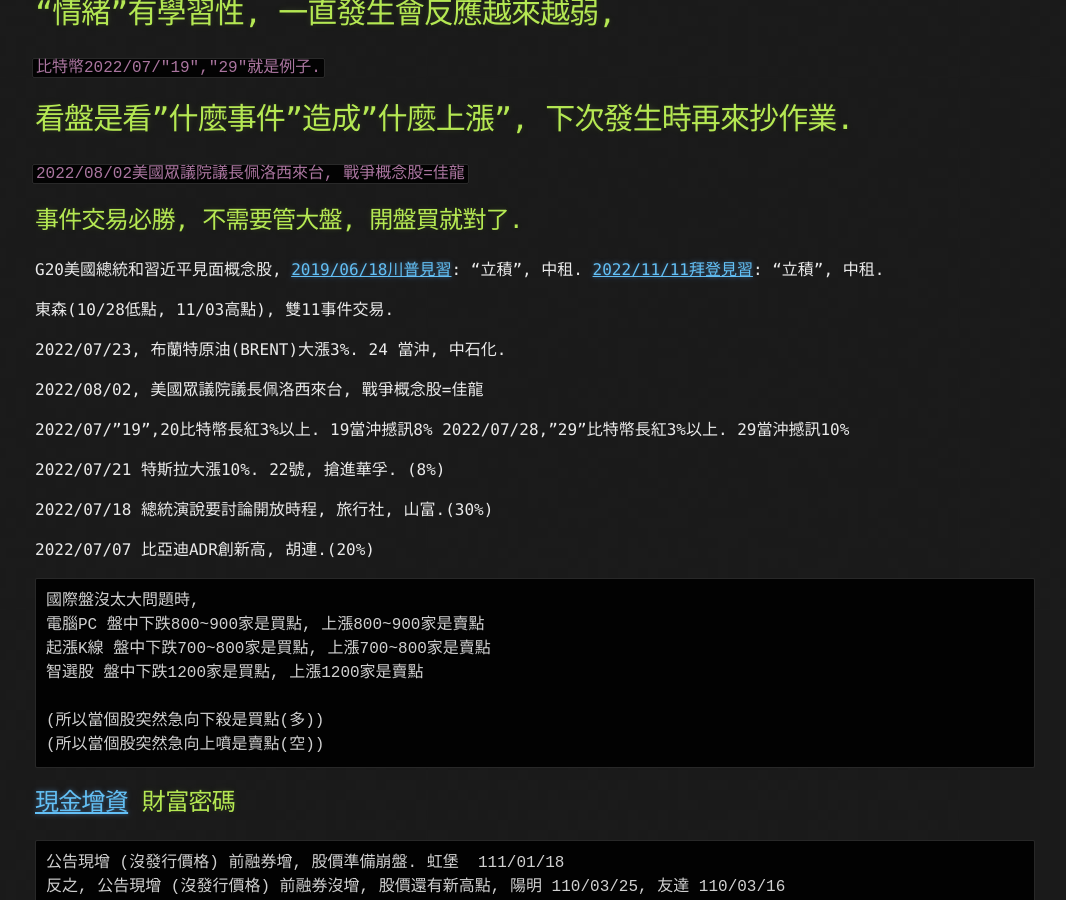
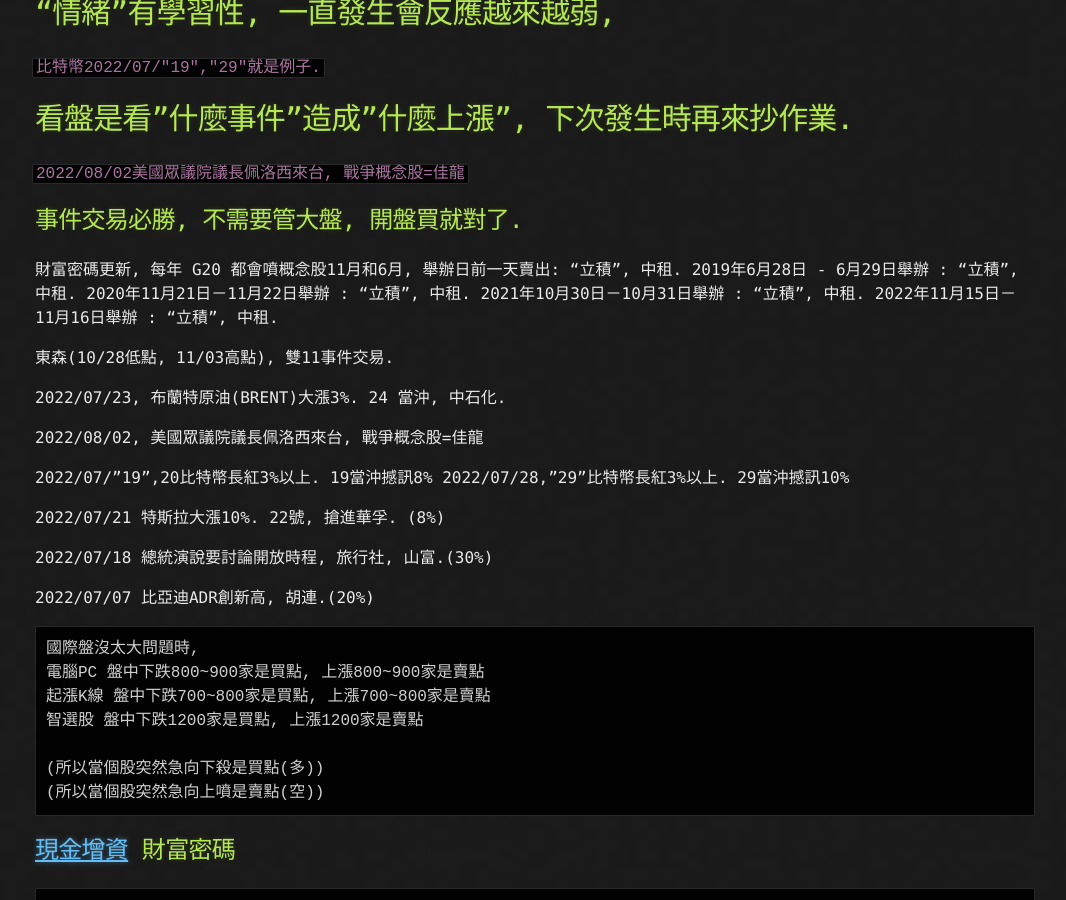
Before and after one commit to lepg5487/Stock_God, a Jekyll site: the page built from experience.md, in a window 1280 px wide and 900 px high, scrolled down 455 px. Shown: the whole window, without its empty margins (105-1171 px from the left). Built offline with Jekyll 4.4.1, drawn with Linux system fonts in a browser that asks for light colours; our own code applies the rules of GitHub Pages for plain Markdown files.

Commit message:
Update experience.md

```diff
--- a/experience.md
+++ b/experience.md
@@ -12,10 +12,11 @@
 `2022/08/02美國眾議院議長佩洛西來台, 戰爭概念股=佳龍`
 ## 事件交易必勝, 不需要管大盤, 開盤買就對了.
 
-
-G20美國總統和習近平見面概念股,
-[2019/06/18川普見習](https://ec.ltn.com.tw/article/breakingnews/2826594): "立積", 中租.
-[2022/11/11拜登見習](https://udn.com/news/story/6813/6756614): "立積", 中租.
+財富密碼更新, 每年 G20 都會噴概念股11月和6月, 舉辦日前一天賣出: "立積", 中租.
+2019年6月28日 - 6月29日舉辦 : "立積", 中租.
+2020年11月21日－11月22日舉辦 : "立積", 中租.
+2021年10月30日－10月31日舉辦 : "立積", 中租.
+2022年11月15日－11月16日舉辦 : "立積", 中租.
 
 東森(10/28低點, 11/03高點), 雙11事件交易.
 
```
